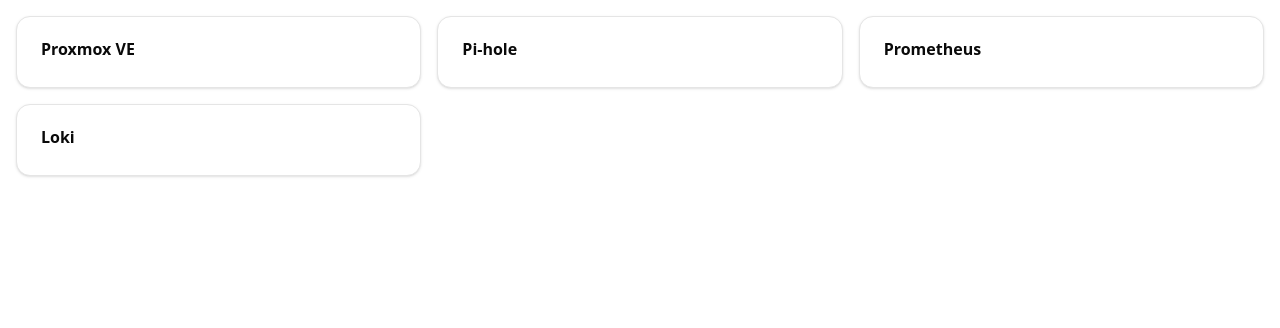
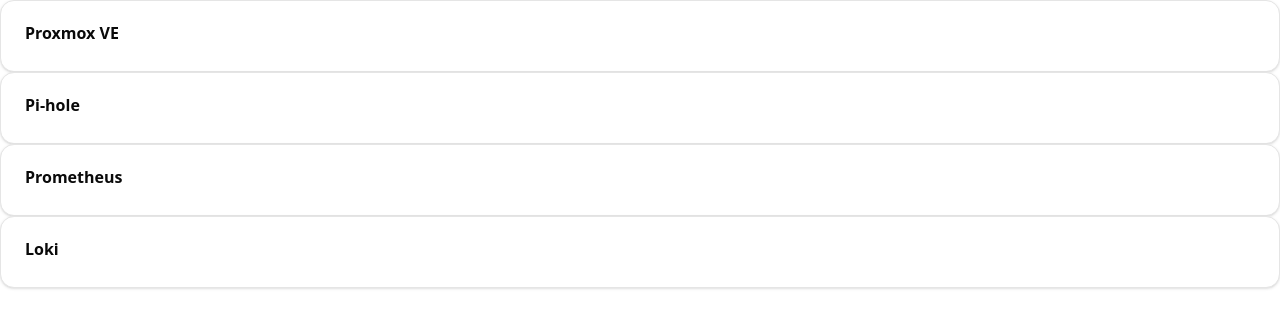
Before and after one commit to nakamura0907/homelab-app-toppage, a Next.js app in the folder apps/web/: page / in a window 1280 px wide. Shown: the top 328 px of the page. Built offline with nearby package versions, Linux system fonts and the light colour scheme.

Commit message:
ドラッグ可能なサービス一覧コンポーネントの作成

```diff
--- a/apps/web/src/app/page.tsx
+++ b/apps/web/src/app/page.tsx
@@ -1,7 +1,7 @@
-import { ServiceCardList } from '@/entities/service';
+import { DraggableServiceList } from '@/features/draggable-service-list';
 import { fetchServices } from '@/features/fetch-services';
 
 export default async function Home() {
     const services = await fetchServices();
-    return <ServiceCardList models={services} />;
+    return <DraggableServiceList services={services} />;
 }
--- /dev/null
+++ b/apps/web/src/features/draggable-service-list/index.ts
@@ -0,0 +1 @@
+export * from './ui';
--- /dev/null
+++ b/apps/web/src/features/draggable-service-list/ui/SortableServiceCard.tsx
@@ -0,0 +1,27 @@
+import { ServiceModel, ServiceCard } from "@/entities/service";
+import { useSortable } from "@dnd-kit/sortable";
+import { CSS } from "@dnd-kit/utilities";
+import React from "react";
+
+type Props = {
+    model: ServiceModel;
+};
+
+/**
+ * ソート可能なサービスカードコンポーネント
+ */
+export const SortableServiceCard: React.FC<Props> = ({ model }) => {
+    const { attributes, listeners, setNodeRef, transition, transform, isDragging } = useSortable({ id: model.address });
+
+    const style = {
+        transform: CSS.Transform.toString(transform),
+        transition,
+        opacity: isDragging ? 0.5 : 1,
+    };
+
+    return (
+        <div ref={setNodeRef} style={style} {...attributes} {...listeners}>
+            <ServiceCard model={model} />
+        </div>
+    );
+};
--- /dev/null
+++ b/apps/web/src/features/draggable-service-list/ui/draggable-service-list.tsx
@@ -0,0 +1,47 @@
+"use client";
+
+import { ServiceModel } from "@/entities/service";
+import { arrayMove, DndContext, DragEndEvent, SortableContext } from "@/shared";
+import React, { useState } from "react";
+import { SortableServiceCard } from "./SortableServiceCard";
+
+type Props = {
+    services: ServiceModel[]
+}
+
+/**
+ * ドラッグ可能なサービス一覧コンポーネント
+ */
+export const DraggableServiceList: React.FC<Props> = ({ services: initialServices }) => {
+    const [services, setServices] = useState<ServiceModel[]>(initialServices);
+
+    /**
+     * ドラッグ可能なサービスがドロップされた際に発火
+     *
+     * サービスの並び順を変更する
+     */
+    const handleDragEnd = (event: DragEndEvent) => {
+        const { active, over } = event;
+
+        // ドロップされた かつ ドラッグされた要素と違う要素の場合
+        if (over && active.id !== over.id) {
+            // ドラッグ元とドラッグ先のインデックスを取得
+            const oldIndex = services.findIndex(value => value.address === active.id);
+            const newIndex = services.findIndex(value => value.address === over.id);
+
+            // ドラッグ元とドラッグ先のインデックスを入れ替え
+            const newServices = arrayMove(services, oldIndex, newIndex);
+            setServices(newServices);
+        }
+    }
+
+    return (
+        <DndContext onDragEnd={handleDragEnd}>
+            <SortableContext items={services.map(value => value.address)}>
+                {services.map(value => (
+                    <SortableServiceCard key={value.address} model={value} />
+                ))}
+            </SortableContext>
+        </DndContext>
+    )
+};
--- /dev/null
+++ b/apps/web/src/features/draggable-service-list/ui/index.tsx
@@ -0,0 +1 @@
+export { DraggableServiceList } from './draggable-service-list';
```
